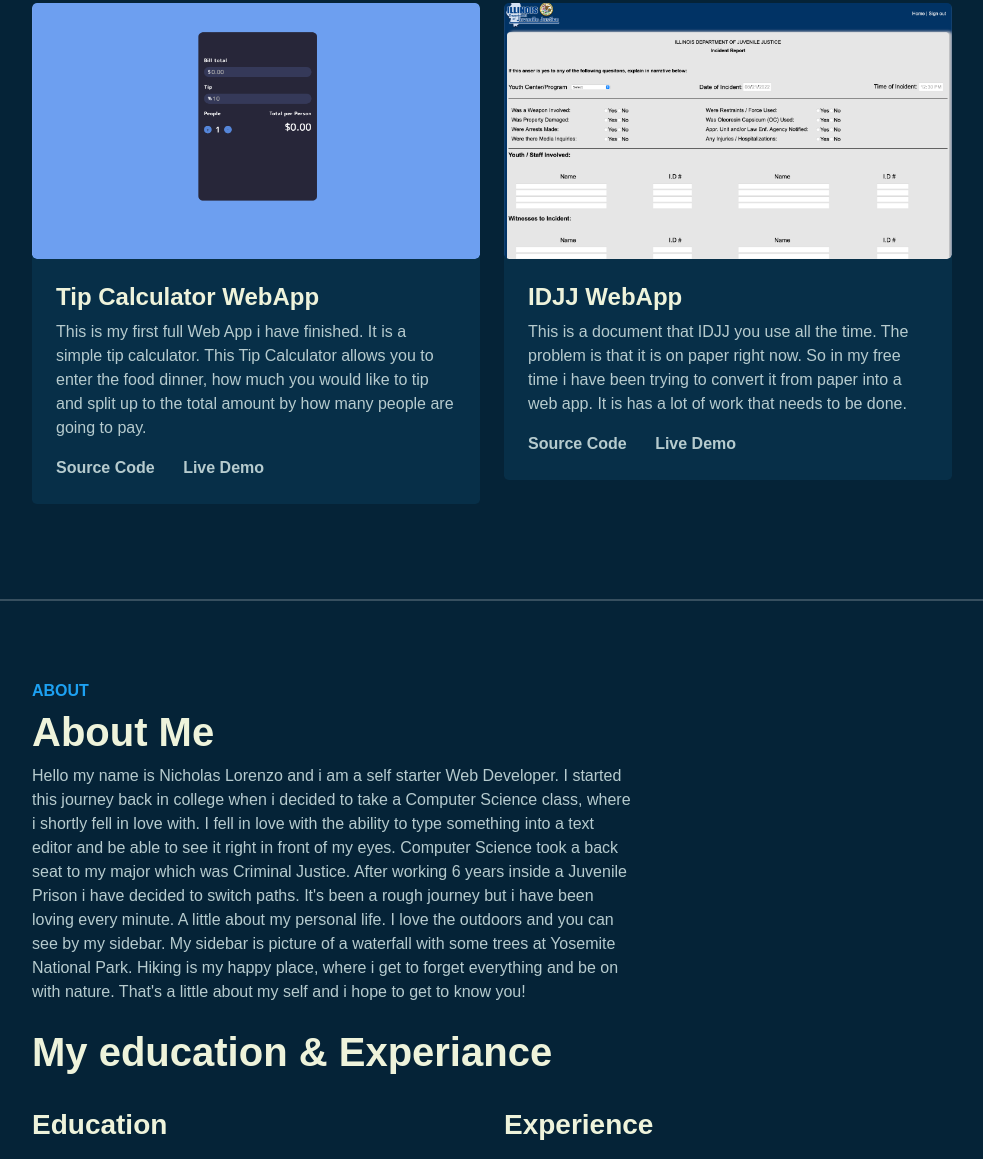
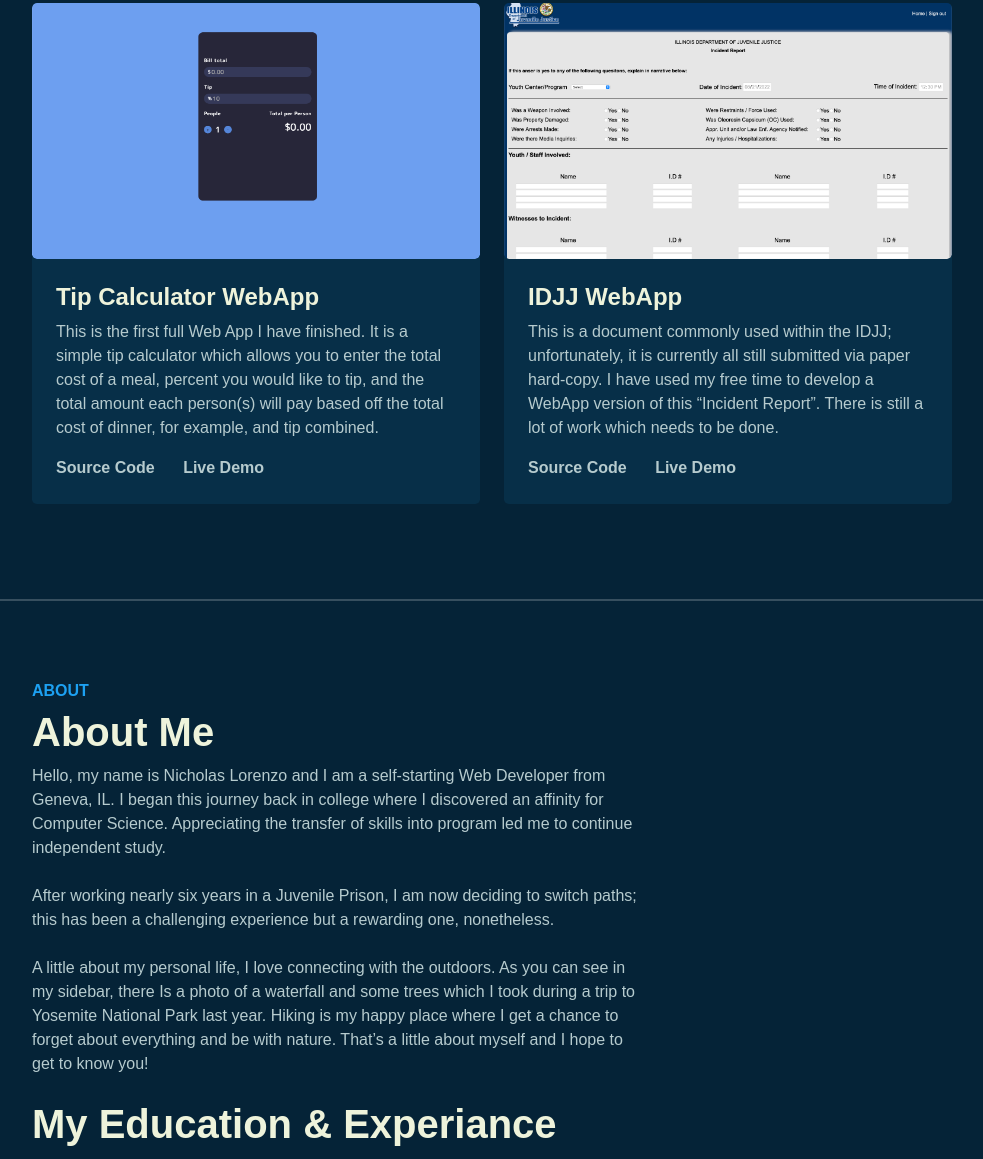
Before and after one commit to NicholasLorenzo15/bootstrap-Portfolio, a plain HTML site: page index.html in a window 1280 px wide. Shown: the part 999-2158 px from the top of the page, without its empty margins (268-1251 px from the left). Drawn offline with nearby package versions, Linux system fonts and the light colour scheme; files whose address does not match are found by name; a web font is replaced by a local one.

Commit message:
better wording/ Grammar

```diff
--- a/index.html
+++ b/index.html
@@ -61,15 +61,16 @@
             <div class="container">
                 <div class="row">
                     <div class="col-lg-8">
-                        <h1 class="display-4 fw-bold" data-aos="fade-up">I'M <span class="text-brand">A WEB
+                        <h1 class="display-4 fw-bold" data-aos="zoom-in" data-aos-delay="600">I'M <span
+                                class="text-brand">A WEB
                                 DEVELOPER</span> FROM
                             GENEVA,
                             IL</h1>
-                        <P class="lead mt-2 mb-2" data-aos="fade-up" data-aos-delay="300">My name is Nicholas Lorenzo
+                        <P class="lead mt-2 mb-2" data-aos="fade-up" data-aos-delay="600">My name is Nicholas Lorenzo
                             and I am a self starter Web Developer</P>
-                        <a href="#work" class="btn btn-brand me-3" data-aos="fade-up" data-aos-delay="500">Explore My
+                        <a href="#work" class="btn btn-brand me-3" data-aos="fade-up" data-aos-delay="900">Explore My
                             Work</a>
-                        <a href="#" class="link-custom" data-aos="fade-up" data-aos-delay="800">Email:
+                        <a href="#" class="link-custom" data-aos="fade-up" data-aos-delay="1100">Email:
                             nlorenzo40@yahoo.com</a>
                     </div>
                 </div>
@@ -98,9 +99,11 @@
                             </div>
                             <div class="card-custom-content p-4">
                                 <h4>Tip Calculator WebApp</h4>
-                                <p>This is my first full Web App i have finished. It is a simple tip calculator. This
-                                    Tip Calculator allows you to enter the food dinner, how much you would like to tip
-                                    and split up to the total amount by how many people are going to pay. </p>
+                                <p>This is the first full Web App I have finished. It is a simple tip calculator which
+                                    allows you to enter the total cost
+                                    of a meal, percent you would like to tip, and the total amount each person(s) will
+                                    pay based off the total cost of
+                                    dinner, for example, and tip combined. </p>
                                 <a href="https://github.com/NicholasLorenzo15/tipCalculator" class="link-custom me-4"
                                     target="_blank">Source Code</a>
                                 <a href="https://nicholaslorenzo15.github.io/tipCalculator/" class="link-custom"
@@ -117,9 +120,11 @@
                             </div>
                             <div class="card-custom-content p-4">
                                 <h4>IDJJ WebApp</h4>
-                                <p>This is a document that IDJJ you use all the time. The problem is that it is on paper
-                                    right now. So in my free time i have been trying to convert it from paper into a web
-                                    app. It is has a lot of work that needs to be done.</p>
+                                <p>This is a document commonly used within the IDJJ; unfortunately, it is currently all
+                                    still submitted via paper
+                                    hard-copy. I have used my free time to develop a WebApp version of this “Incident
+                                    Report”. There is still a lot of work
+                                    which needs to be done.</p>
                                 <a href="https://github.com/NicholasLorenzo15/DJJ-WebApp" class="link-custom me-4"
                                     target="_blank">Source Code</a>
                                 <a href="https://nicholaslorenzo15.github.io/DJJ-WebApp/" class="link-custom"
@@ -144,18 +149,26 @@
                     <div class="col-lg-8">
                         <h6 class="text-brand" data-aos="fade-up">ABOUT</h6>
                         <h1 data-aos="fade-up" data-aos-delay="200">About Me</h1>
-                        <p data-aos="fade-up" data-aos-delay="300">Hello my name is Nicholas Lorenzo and i am a self
-                            starter Web Developer. I started this
-                            journey back in college when i decided to take a Computer Science class, where i shortly
-                            fell in love with. I fell in love with the ability to type something into a text editor and
-                            be able to see it right in front of my eyes. Computer Science took a back seat to my major
-                            which was Criminal Justice. After working 6 years inside a Juvenile Prison i have decided
-                            to switch paths. It's been a rough journey but i have been loving every minute. A little
-                            about my personal life. I love
-                            the outdoors and you can see by my sidebar. My sidebar is
-                            picture of a waterfall with some trees at Yosemite National Park. Hiking is my happy place,
-                            where i get to forget everything and be on with nature. That's a little about my self and
-                            i hope to get to know you!</p>
+                        <p data-aos="fade-up" data-aos-delay="300">Hello, my name is Nicholas Lorenzo and I am a
+                            self-starting Web Developer from Geneva, IL. I began this journey back in
+                            college where I discovered an affinity for Computer Science. Appreciating the transfer of
+                            skills into program led me to
+                            continue independent study.
+                            <br>
+                            <br>
+                            After working nearly six years in a Juvenile Prison, I am now deciding to switch paths; this
+                            has been a challenging
+                            experience but a rewarding one, nonetheless.
+                            <br>
+                            <br>
+                            A little about my personal life, I love connecting with the outdoors. As you can see in my
+                            sidebar, there Is a photo of
+                            a waterfall and some trees which I took during a trip to Yosemite National Park last year.
+                            Hiking is my happy place
+                            where I get a chance to forget about everything and be with nature. That’s a little about
+                            myself and I hope to get to
+                            know you!
+                        </p>
 
                     </div>
                 </div>
@@ -163,7 +176,7 @@
                 <div class="row pb-4">
                     <div class="col-lg-8">
 
-                        <h1 data-aos="fade-up" data-aos-delay="400">My education & Experiance</h1>
+                        <h1 data-aos="fade-up" data-aos-delay="400">My Education & Experiance</h1>
 
                     </div>
                 </div>
@@ -174,7 +187,8 @@
                         <h3 class="mb-4" data-aos="fade-up" data-aos-delay="500">Education</h3>
                         <div class="row gy-4">
 
-                            <div class="col-12" data-aos="fade-up" data-aos-delay="600">
+                            <div class="col-12" data-aos="flip-left" data-aos-easing="ease-out-cubic"
+                                data-aos-delay="900">
                                 <div class="bg-base p-4 rounded-4 shadow-effect">
                                     <h4>Bachelors Of Criminal Justice</h4>
                                     <p class="text-brand mb-2">Aurora University (2012-2014)</p>
@@ -182,7 +196,8 @@
                                 </div>
                             </div>
 
-                            <div class="col-12" data-aos="fade-up" data-aos-delay="600">
+                            <div class="col-12" data-aos="flip-left" data-aos-easing="ease-out-cubic"
+                                data-aos-delay="900">
                                 <div class="bg-base p-4 rounded-4 shadow-effect">
                                     <h4>Associate of Applied Science: Criminal Justice</h4>
                                     <p class="text-brand mb-2">Waubonsee Community College (2010-2012)</p>
@@ -199,7 +214,7 @@
                         <h3 class="mb-4" data-aos="fade-up" data-aos-delay="600">Experience</h3>
                         <div class="row gy-4">
 
-                            <div class="col-12" data-aos="fade-up" data-aos-delay="600">
+                            <div class="col-12" data-aos="flip-right" data-aos-delay="900">
                                 <div class="bg-base p-4 rounded-4 shadow-effect">
                                     <h4>Juvenile Justice Specialist</h4>
                                     <p class="text-brand mb-2">Illinois Department Of Juvenile Justice (2016-present)
@@ -211,7 +226,7 @@
                                 </div>
                             </div>
 
-                            <div class="col-12" data-aos="fade-up" data-aos-delay="600">
+                            <div class="col-12" data-aos="flip-right" data-aos-delay="900">
                                 <div class="bg-base p-4 rounded-4 shadow-effect">
                                     <h4>Private Investigator</h4>
                                     <p class="text-brand mb-2">Photo Fax (2015-2016)</p>
```
